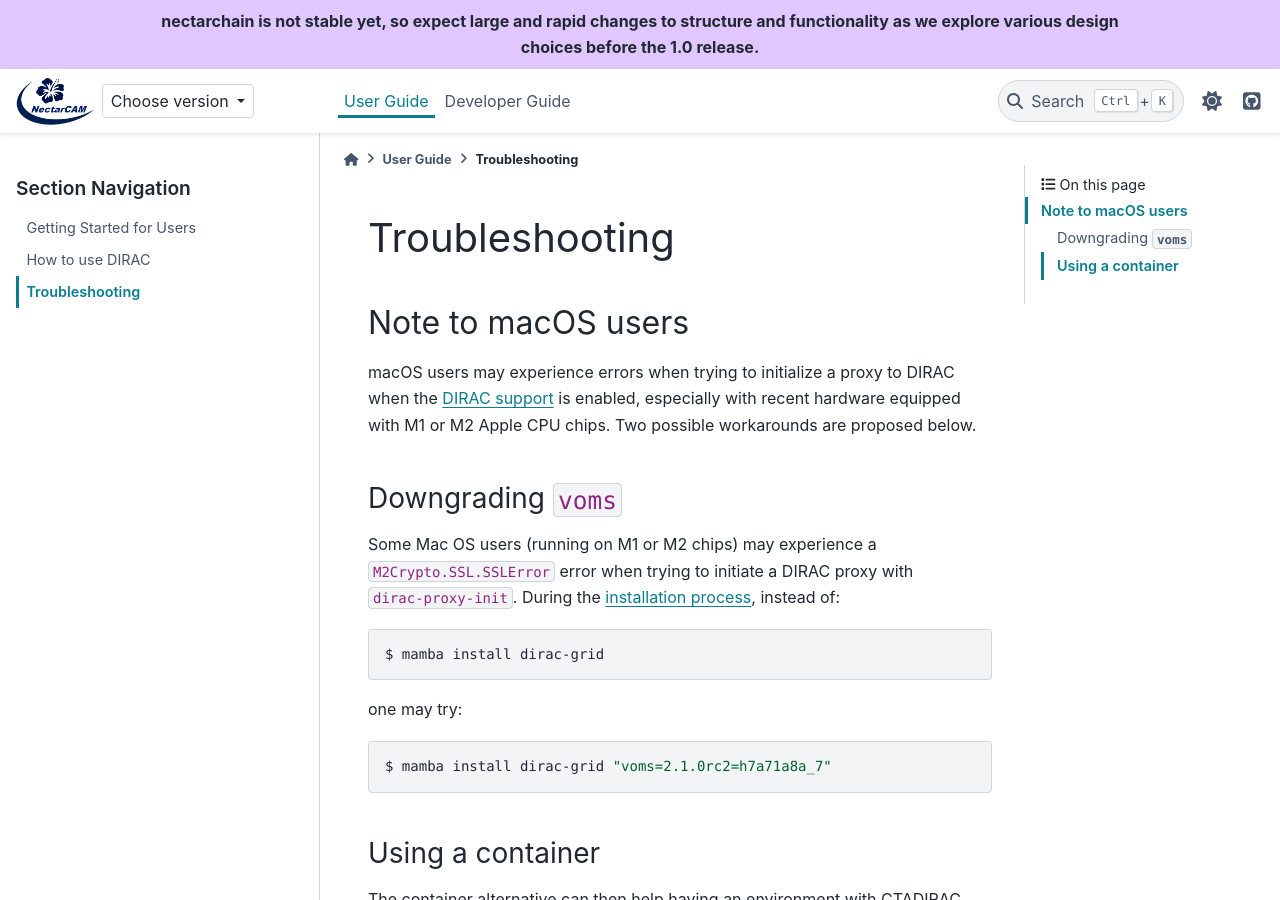
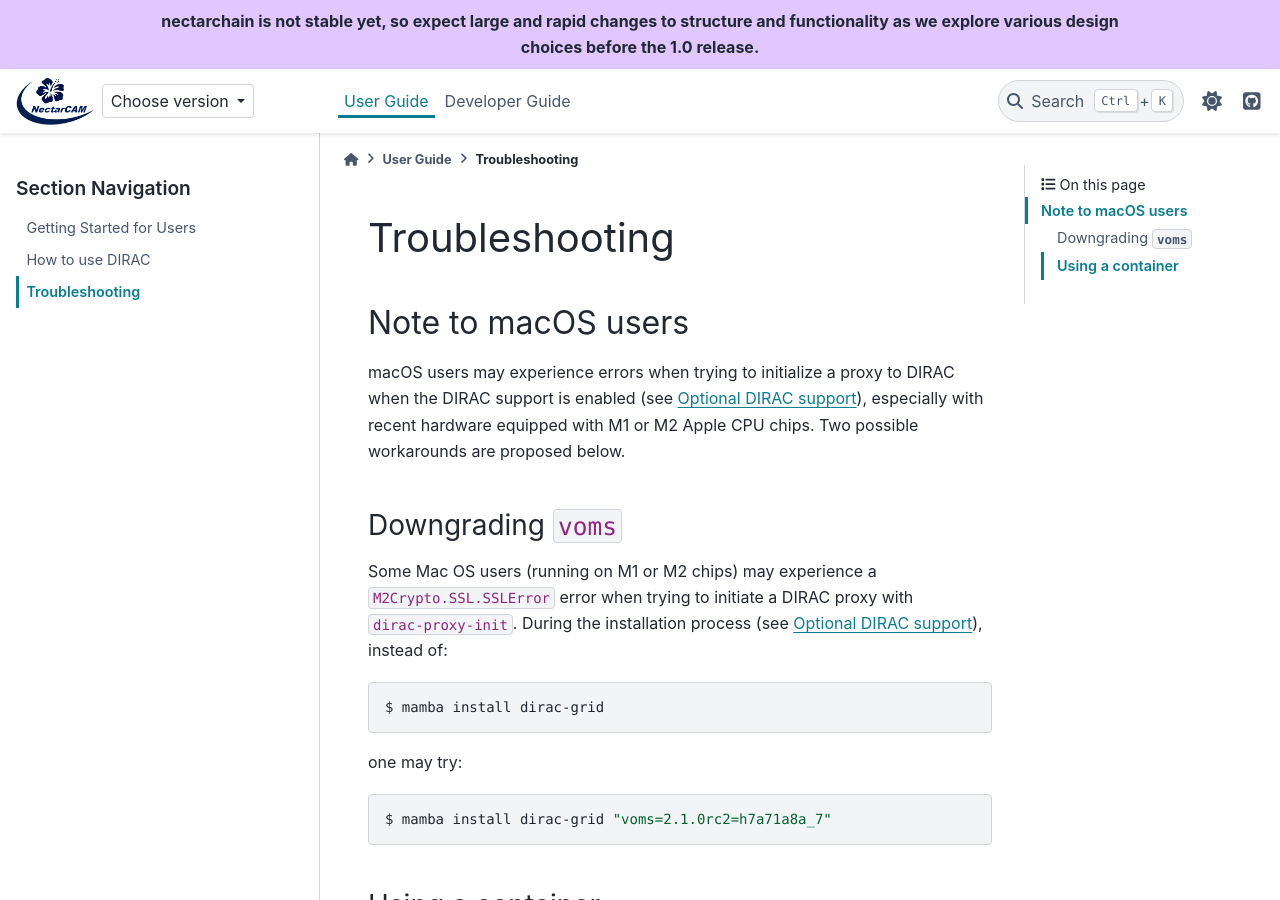
Before and after one commit to cta-observatory/nectarchain, a Sphinx documentation site: the page built from docs/user-guide/troubleshooting.rst, in a window 1280 px wide and 900 px high. Built offline with Sphinx 7.4.7 and the PyData theme 0.15.4, drawn with Linux system fonts in a browser that asks for light colours; pages that are not in the unit, such as notebooks, are missing from menus; the version number could not be read and is left out.

Commit message:
Fix link to other doc pages

```diff
--- a/docs/user-guide/troubleshooting.rst
+++ b/docs/user-guide/troubleshooting.rst
@@ -9,7 +9,7 @@ Note to macOS users
 -------------------
 
 macOS users may experience errors when trying to initialize a proxy to DIRAC when the
-`DIRAC support <optional-dirac-support>`_ is enabled, especially with recent
+DIRAC support is enabled (see :ref:`optional-dirac-support`), especially with recent
 hardware equipped with M1 or M2 Apple CPU chips. Two possible workarounds are proposed
 below.
 
@@ -18,7 +18,7 @@ Downgrading ``voms``
 
 Some Mac OS users (running on M1 or M2 chips) may experience a ``M2Crypto.SSL.SSLError``
 error when trying to initiate a DIRAC proxy with ``dirac-proxy-init``. During the
-`installation process <optional-dirac-support>`_, instead of:
+installation process (see :ref:`optional-dirac-support`), instead of:
 
 .. code-block:: console
 
```
